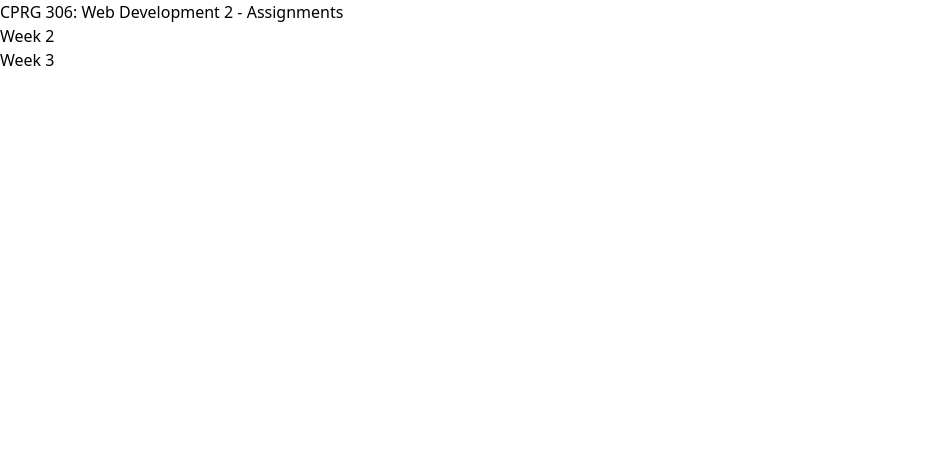
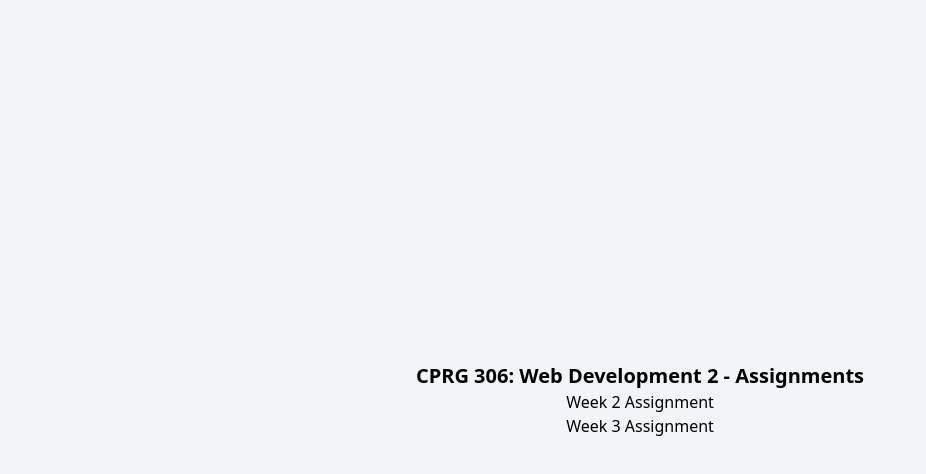
Before and after one commit to K0A1R/cprg306-assignments, a Next.js app: page / in a window 1280 px wide. Shown: the top 474 px of the page, without its empty margins (0-926 px from the left). Built offline with nearby package versions, Linux system fonts and the light colour scheme.

Commit message:
Update app
Update layout.js, add background color to html document.
Update page.js, change styling of main page and links.

```diff
--- a/app/layout.js
+++ b/app/layout.js
@@ -7,7 +7,7 @@ export const metadata = {
 
 export default function RootLayout({ children }) {
   return (
-    <html lang="en">
+    <html className="bg-slate-100" lang="en">
       <body>{children}</body>
     </html>
   );
--- a/app/page.js
+++ b/app/page.js
@@ -2,14 +2,16 @@ import Link from "next/link";
 
 export default function Page() {
   return (
-    <main>
-      <h1>CPRG 306: Web Development 2 - Assignments</h1>
+    <main className="flex flex-col items-center justify-center h-screen">
+      <h1 className="font-bold text-xl">
+        CPRG 306: Web Development 2 - Assignments
+      </h1>
       <nav className="flex flex-col">
-        <Link className="hover:underline" href="/week-2">
-          Week 2
+        <Link className="hover:underline hover:text-green-600" href="/week-2">
+          Week 2 Assignment
         </Link>
-        <Link className="hover:underline" href="/week-3">
-          Week 3
+        <Link className="hover:underline hover:text-green-600" href="/week-3">
+          Week 3 Assignment
         </Link>
       </nav>
     </main>
```
